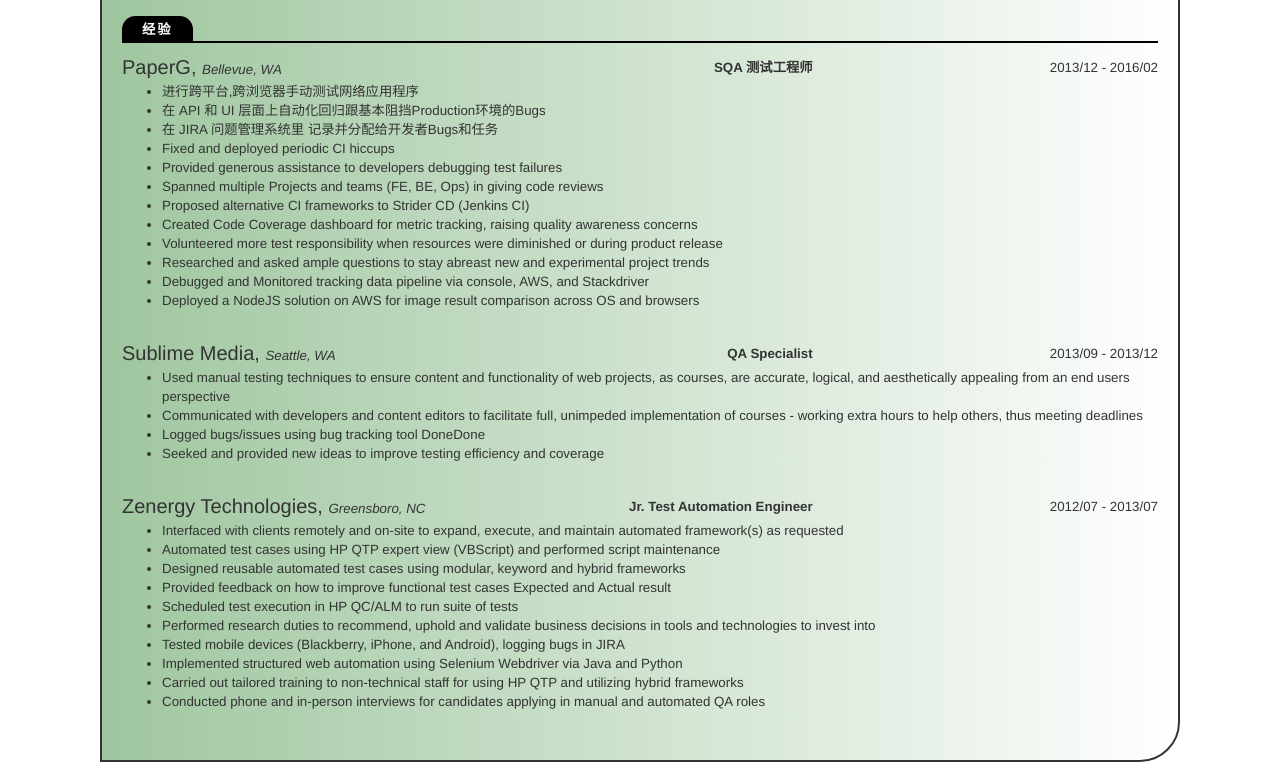
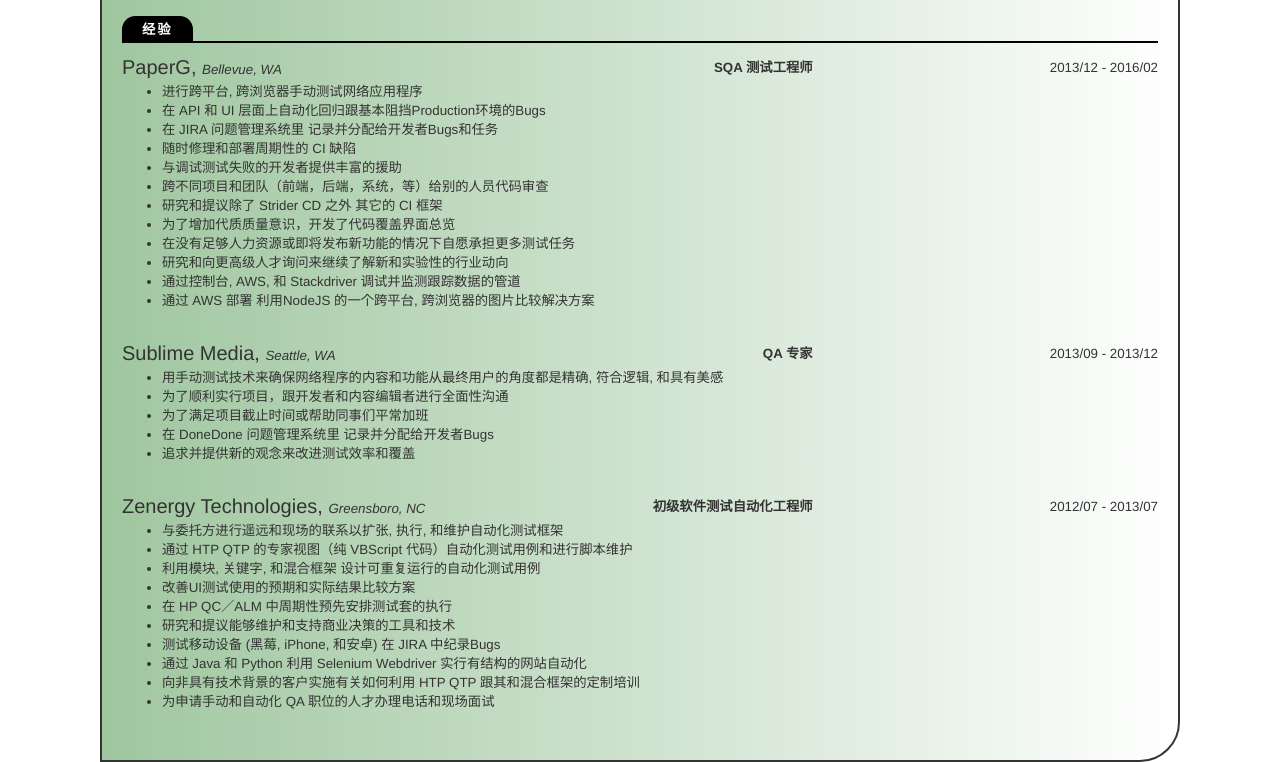
Before and after one commit to tmillner/me, a website: page resume-zh.html in a window 1280 px wide. Shown: the part 555-1317 px from the top of the page. Drawn offline with nearby package versions, Linux system fonts and the light colour scheme.

Commit message:
task - 完成简历翻译

```diff
--- a/resume-zh.html
+++ b/resume-zh.html
@@ -138,8 +138,7 @@
         </table>
 
         <p class="longunderline"><label>宗旨</label></p>
-        <div class="objective">在软件工程领域中通过应用规划，测试，与开发的最好实践扩张知识 －－ 尤其在后台开发. </div>
-        <!--Further knowledge in the Software Engineering field through direct application of best planning, testing, and developing practices -- preferably on the Back-End. Strong desire to make a tangible impact on ROI by reducing or eliminating low value manual processes using automation techniques-->
+        <div class="objective">在软件工程领域中通过应用规划, 测试, 与开发的最好实践扩张知识 －－ 尤其在后端开发. 同时能利用自动化知识减少或消除低价值活动从而实际影响投资收益率 </div>
         <br />
 
         <p class="longunderline"><label>教育</label></p>
@@ -231,18 +230,18 @@
           </tbody>
           </table>
           <ul>
-            <li>进行跨平台,跨浏览器手动测试网络应用程序</li>
+            <li>进行跨平台, 跨浏览器手动测试网络应用程序</li>
             <li>在 API 和 UI 层面上自动化回归跟基本阻挡Production环境的Bugs</li>
             <li>在 JIRA 问题管理系统里 记录并分配给开发者Bugs和任务</li>
-            <li>Fixed and deployed periodic CI hiccups</li>
-            <li>Provided generous assistance to developers debugging test failures</li>
-            <li>Spanned multiple Projects and teams (FE, BE, Ops) in giving code reviews</li>
-            <li>Proposed alternative CI frameworks to Strider CD (Jenkins CI)</li>
-            <li>Created Code Coverage dashboard for metric tracking, raising quality awareness concerns</li>
-            <li>Volunteered more test responsibility when resources were diminished or during product release</li>
-            <li>Researched and asked ample questions to stay abreast new and experimental project trends</li>
-            <li>Debugged and Monitored tracking data pipeline via console, AWS, and Stackdriver</li>
-            <li>Deployed a NodeJS solution on AWS for image result comparison across OS and browsers</li>
+            <li>随时修理和部署周期性的 CI 缺陷</li>
+            <li>与调试测试失败的开发者提供丰富的援助</li>
+            <li>跨不同项目和团队（前端，后端，系统，等）给别的人员代码审查</li>
+            <li>研究和提议除了 Strider CD 之外 其它的 CI 框架</li>
+            <li>为了增加代质质量意识，开发了代码覆盖界面总览</li>
+            <li>在没有足够人力资源或即将发布新功能的情况下自愿承担更多测试任务</li>
+            <li>研究和向更高级人才询问来继续了解新和实验性的行业动向</li>
+            <li>通过控制台, AWS, 和 Stackdriver 调试并监测跟踪数据的管道</li>
+            <li>通过 AWS 部署 利用NodeJS 的一个跨平台, 跨浏览器的图片比较解决方案</li>
           </ul>
           </div>
           <br />
@@ -251,15 +250,16 @@
           <table class="job">
           <tbody>
             <td><span class="exp-company">Sublime Media, </span><i>Seattle, WA</i></td>
-            <td><b>QA Specialist</b></td>
+            <td><b>QA 专家</b></td>
             <td>2013/09 - 2013/12</td>
           </tbody>
           </table>
           <ul>
-            <li>Used manual testing techniques to ensure content and functionality of web projects, as courses, are accurate, logical, and aesthetically appealing from an end users perspective</li>
-            <li>Communicated with developers and content editors to facilitate full, unimpeded implementation of courses - working extra hours to help others, thus meeting deadlines</li>
-            <li>Logged bugs/issues using bug tracking tool DoneDone</li>
-            <li>Seeked and provided new ideas to improve testing efficiency and coverage</li>
+            <li>用手动测试技术来确保网络程序的内容和功能从最终用户的角度都是精确, 符合逻辑, 和具有美感</li>
+            <li>为了顺利实行项目，跟开发者和内容编辑者进行全面性沟通</li>
+            <li>为了满足项目截止时间或帮助同事们平常加班</li>
+            <li>在 DoneDone 问题管理系统里 记录并分配给开发者Bugs</li>
+            <li>追求并提供新的观念来改进测试效率和覆盖</li>
           </ul>
           </div>
           <br />
@@ -268,21 +268,21 @@
           <table class="job">
           <tbody>
             <td><span class="exp-company">Zenergy Technologies, </span><i>Greensboro, NC</i></td>
-            <td><b>Jr. Test Automation Engineer</b></td>
+            <td><b>初级软件测试自动化工程师</b></td>
             <td>2012/07 - 2013/07</td>
           </tbody>
           </table>
           <ul>
-            <li>Interfaced with clients remotely and on-site to expand, execute, and maintain automated framework(s) as requested</li>
-            <li>Automated test cases using HP QTP expert view (VBScript) and performed script maintenance</li>
-            <li>Designed reusable automated test cases using modular, keyword and hybrid frameworks</li>
-            <li>Provided feedback on how to improve functional test cases Expected and Actual result</li>
-            <li>Scheduled test execution in HP QC/ALM to run suite of tests</li>
-            <li>Performed research duties to recommend, uphold and validate business decisions in tools and technologies to invest into</li>
-            <li>Tested mobile devices (Blackberry, iPhone, and Android), logging bugs in JIRA</li>
-            <li>Implemented structured web automation using Selenium Webdriver via Java and Python</li>
-            <li>Carried out tailored training to non-technical staff for using HP QTP and utilizing hybrid frameworks</li>
-            <li>Conducted phone and in-person interviews for candidates applying in manual and automated QA roles</li>
+            <li>与委托方进行遥远和现场的联系以扩张, 执行, 和维护自动化测试框架</li>
+            <li>通过 HTP QTP 的专家视图（纯 VBScript 代码）自动化测试用例和进行脚本维护</li>
+            <li>利用模块, 关键字, 和混合框架 设计可重复运行的自动化测试用例</li>
+            <li>改善UI测试使用的预期和实际结果比较方案</li>
+            <li>在 HP QC／ALM 中周期性预先安排测试套的执行</li>
+            <li>研究和提议能够维护和支持商业决策的工具和技术</li>
+            <li>测试移动设备 (黑莓, iPhone, 和安卓) 在 JIRA 中纪录Bugs</li>
+            <li>通过 Java 和 Python 利用 Selenium Webdriver 实行有结构的网站自动化</li>
+            <li>向非具有技术背景的客户实施有关如何利用 HTP QTP 跟其和混合框架的定制培训</li>
+            <li>为申请手动和自动化 QA 职位的人才办理电话和现场面试</li>
           </ul>
           </div>
         </div>
```
